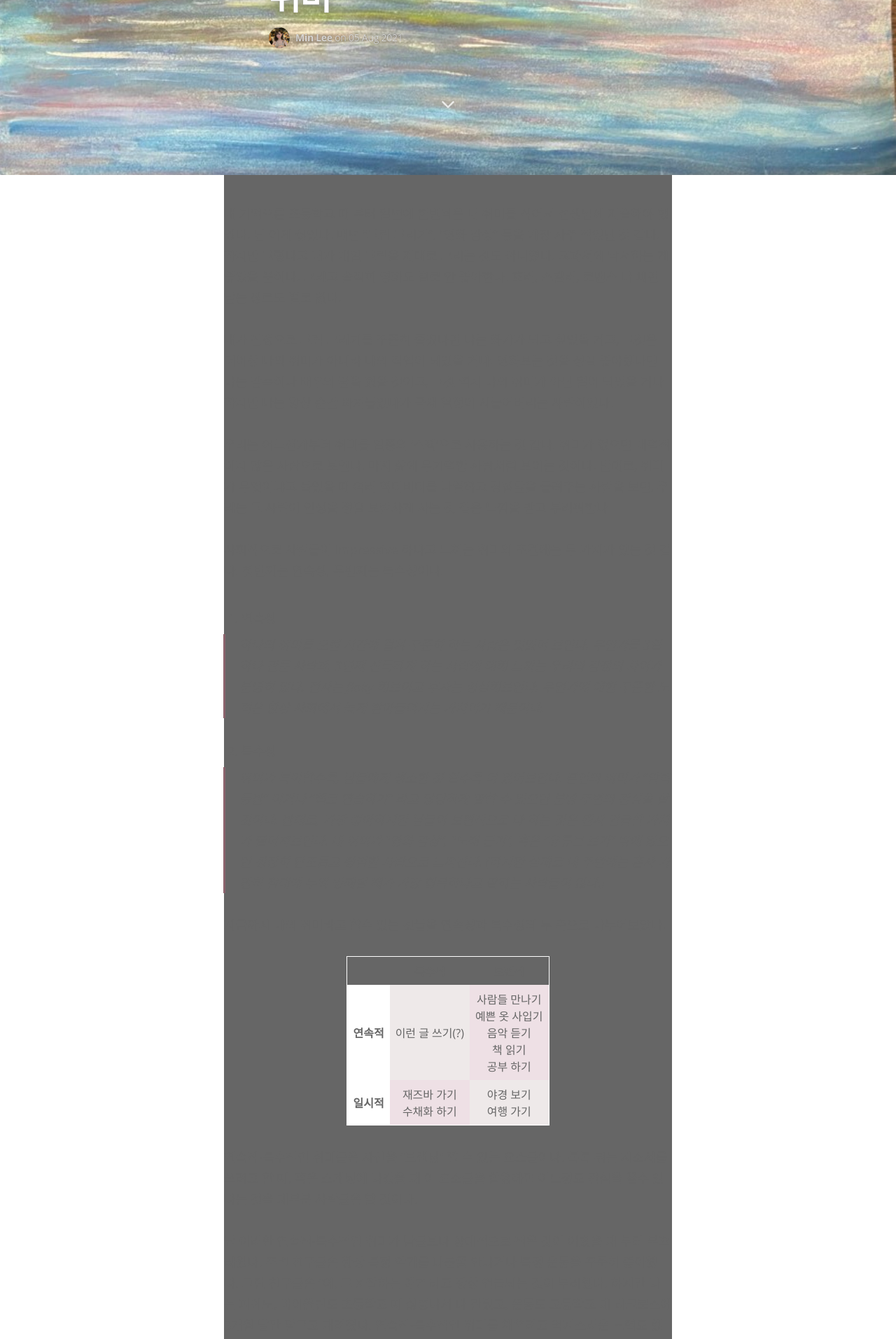
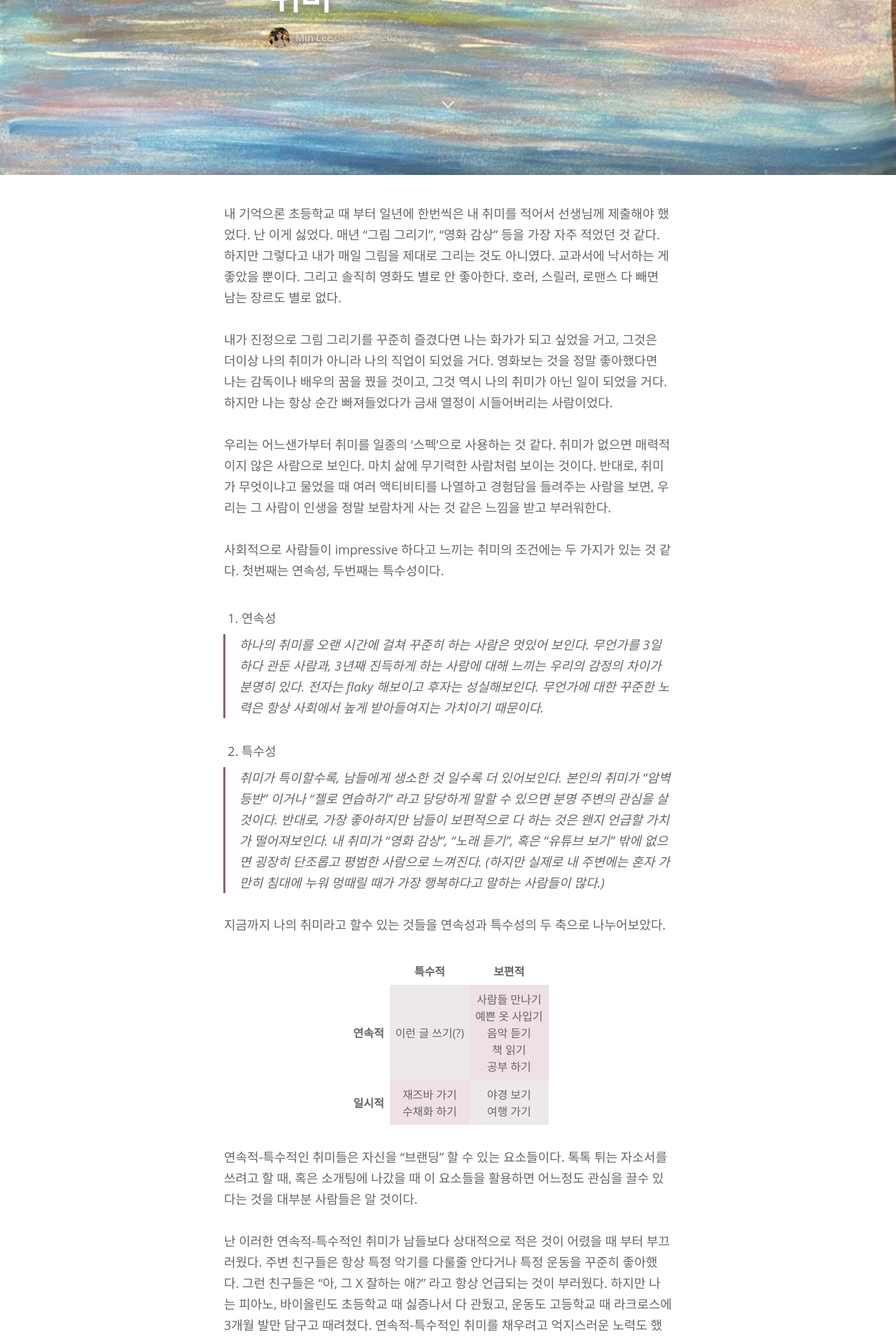
Before and after one commit to minniie/minniie.github.io, a Jekyll site: the page built from _posts/2021-08-05-post4.markdown, in a window 1280 px wide. Shown: the part 650-2563 px from the top of the page at 70% size. Built offline with Jekyll 4.4.1, drawn with Linux system fonts in a browser that asks for light colours; nearby versions of some CDN libraries; some web fonts are replaced.

Commit message:
Update main.sass

```diff
--- a/css/main.sass
+++ b/css/main.sass
@@ -30,7 +30,7 @@ $font-sans: Open Sans, MundoSans, "Helvetica Neue", Arial, Helvetica, sans-serif
 
 main
   display: block
-  background: #666  //FIXME
+  //background: #666
 
 table
   display: table
@@ -42,7 +42,7 @@ table
 th
   padding: 8px
   text-align: center
-  background: #666 //FIXME #FFF
+  background: #FFF
 td
   padding: 8px
   text-align: center
```
